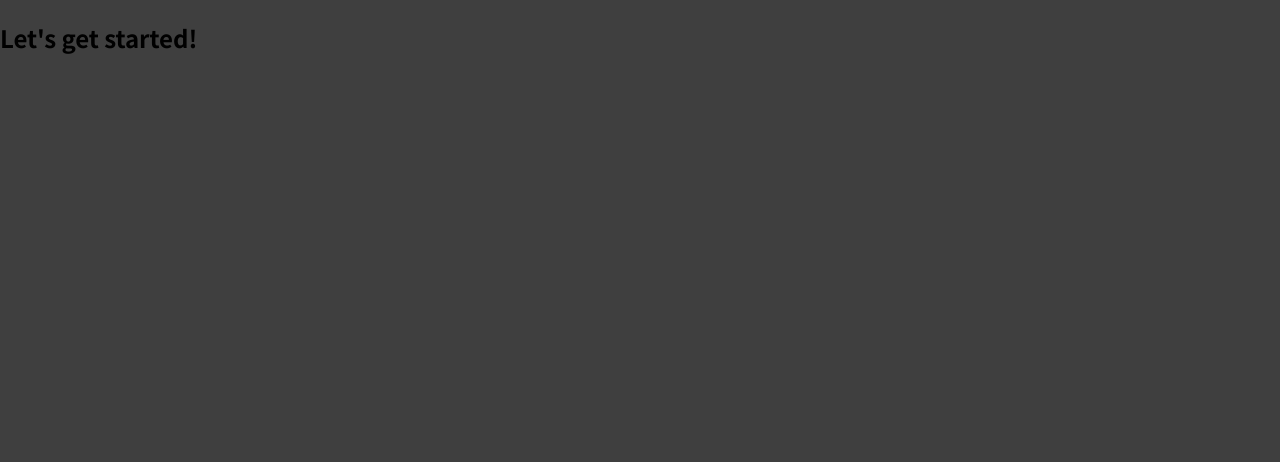
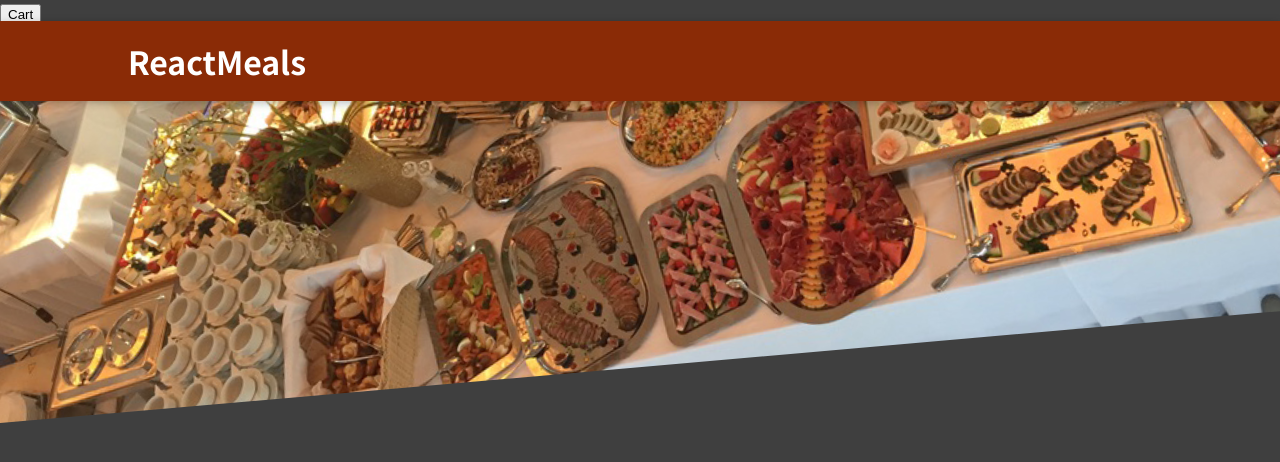
Before and after one commit to ccwright90/max-food-order-app, a React (Create React App) app: page / in a window 1280 px wide. Shown: the top 462 px of the page. Built offline with nearby package versions, Linux system fonts and the light colour scheme.

Commit message:
header added

```diff
--- a/src/App.js
+++ b/src/App.js
@@ -1,8 +1,11 @@
+import { Fragment } from 'react';
+import Header from './components/Layout/header'
+
 function App() {
   return (
-    <div>
-      <h2>Let's get started!</h2>
-    </div>
+    <Fragment>
+      <Header />
+    </Fragment>
   );
 }
 
--- /dev/null
+++ b/src/components/Layout/header.js
@@ -0,0 +1,18 @@
+import {Fragment} from "react";
+
+import mealsImage from  '../../assets/meals.jpg';
+import classes from './header.module.css'
+
+const Header = props => {
+    return <Fragment>
+        <header>
+            <h1 className={classes.header}>ReactMeals</h1>
+            <button>Cart</button>
+        </header>
+        <div className={classes['main-image']}>
+            <img src={mealsImage} alt="A table full of delicious food"/>
+        </div>
+    </Fragment>
+}
+
+export default Header;
--- /dev/null
+++ b/src/components/Layout/header.module.css
@@ -0,0 +1,29 @@
+.header {
+    position: fixed;
+    top: 0;
+    left: 0;
+    width: 100%;
+    height: 5rem;
+    background-color: #8a2b06;
+    color: white;
+    display: flex;
+    justify-content: space-between;
+    align-items: center;
+    padding: 0 10%;
+    box-shadow: 0 2px 8px rgba(0, 0, 0, 0.25);
+    z-index: 10;
+  }
+
+  .main-image {
+    width: 100%;
+    height: 25rem;
+    z-index: 0;
+    overflow: hidden;
+  }
+
+  .main-image img {
+    width: 110%;
+    height: 100%;
+    object-fit: cover;
+    transform: rotateZ(-5deg) translateY(-4rem) translateX(-1rem);
+  }
```
Also changed, not shown: src/assets/meals.jpg (added).
